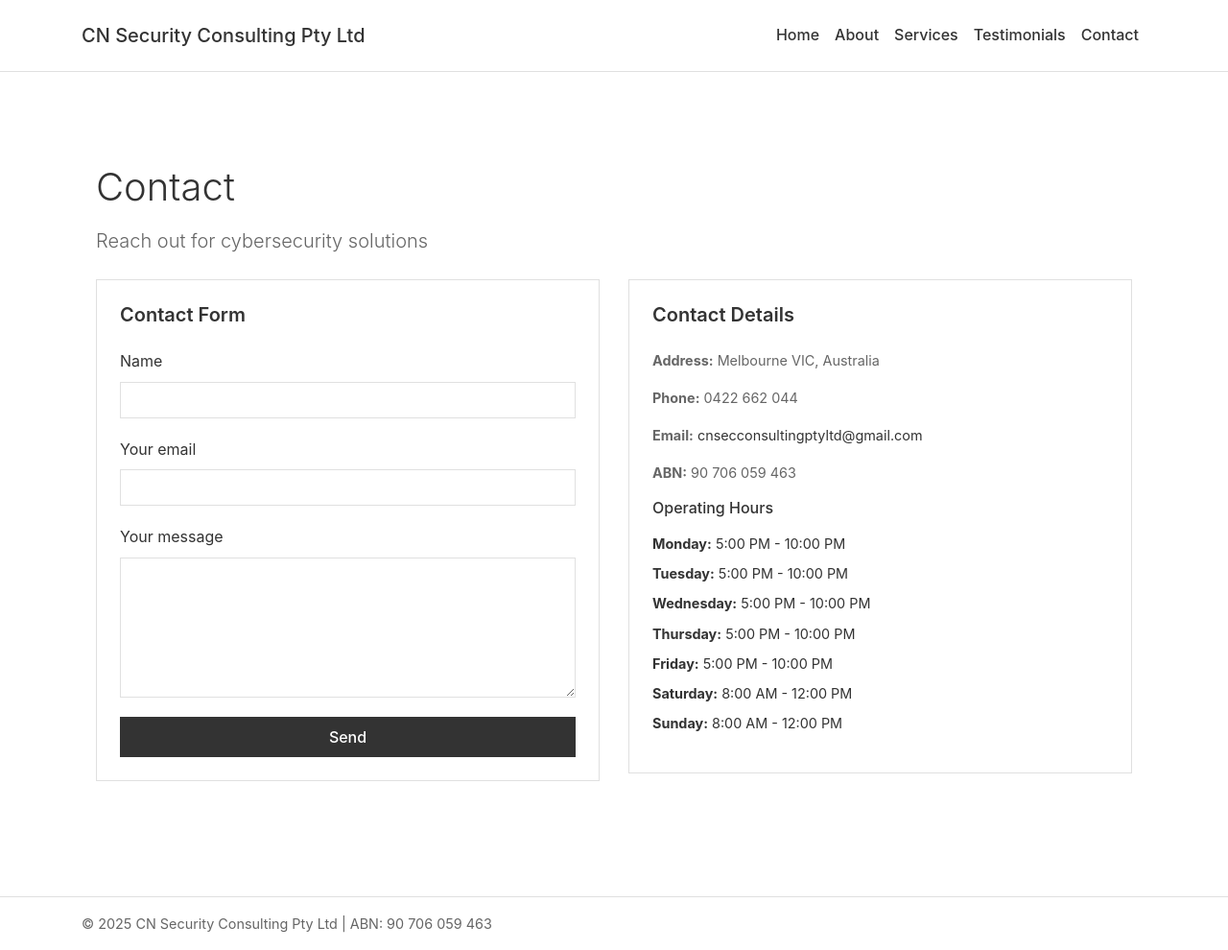
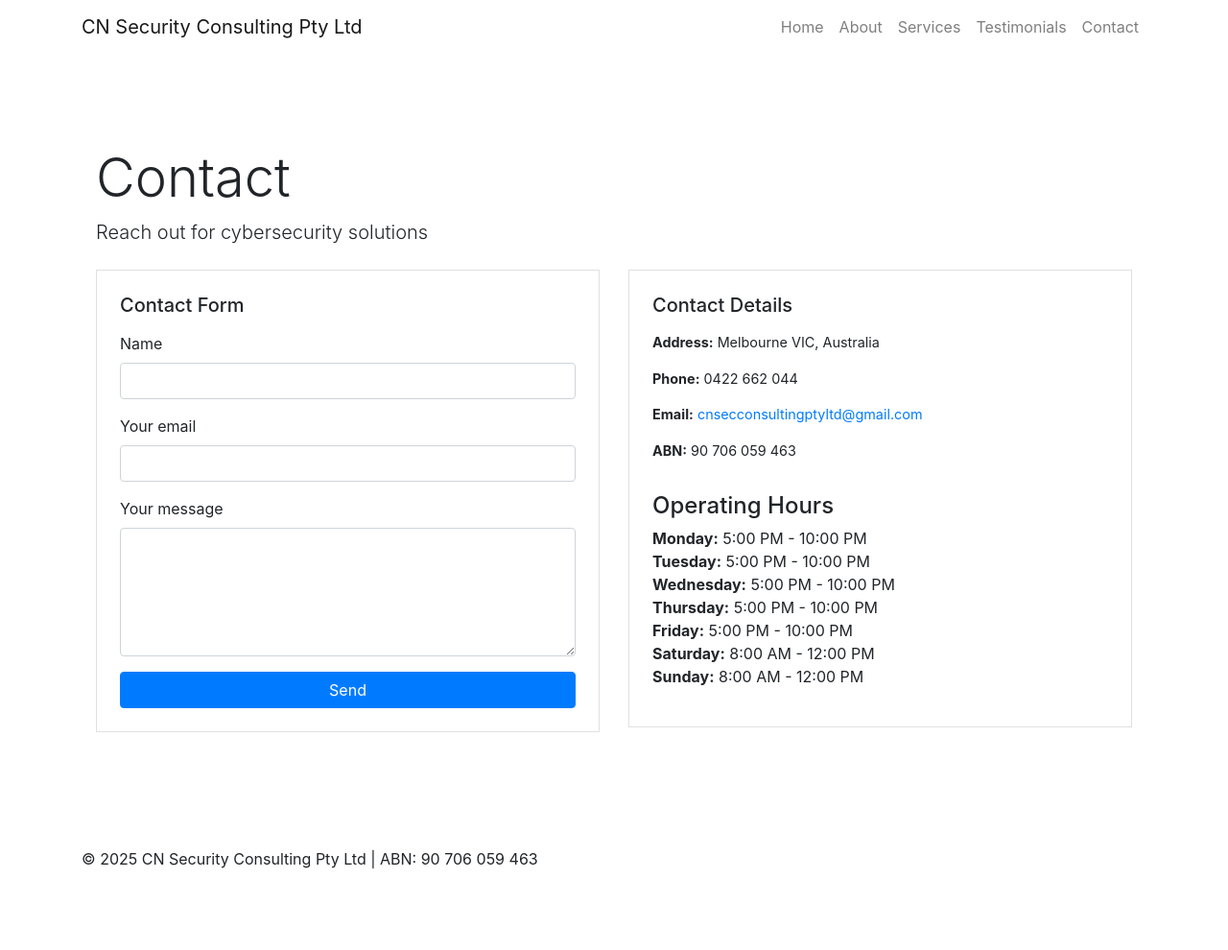
Before and after one commit to hookthieves/hookthieves.github.io, a Jekyll site: the page built from contact.html, in a window 1280 px wide. Shown: the whole page at 96% size. Built offline with Jekyll 4.4.1, drawn with Linux system fonts in a browser that asks for light colours; after the commit the page ends 923 px from its top, so only the background shows below that.

Commit message:
Update style.css

```diff
--- a/assets/css/style.css
+++ b/assets/css/style.css
@@ -1,169 +1,33 @@
-/* Minimal White Theme */
-body {
-    background-color: #ffffff;
-    color: #333333;
-    font-family: -apple-system, BlinkMacSystemFont, "Segoe UI", Roboto, "Helvetica Neue", Arial, sans-serif;
-    line-height: 1.6;
-}
-
-.navbar {
-    background-color: #ffffff;
-    border-bottom: 1px solid #e0e0e0;
-    padding: 1rem 0;
-}
-
-.navbar-brand, .nav-link {
-    color: #333333 !important;
-    font-weight: 500;
-}
-
-.navbar-brand:hover, .nav-link:hover {
-    color: #666666 !important;
-}
-
-.jumbotron {
-    background-color: #f8f8f8;
-    color: #333333;
-    border: 1px solid #e0e0e0;
-    border-radius: 0;
-    padding: 2rem;
-    margin-bottom: 2rem;
-}
-
-.btn-primary {
-    background-color: #333333;
-    border-color: #333333;
-    color: #ffffff;
-    border-radius: 0;
-    padding: 0.5rem 1.5rem;
-    font-weight: 500;
-}
-
-.btn-primary:hover {
-    background-color: #555555;
-    border-color: #555555;
-    color: #ffffff;
-}
-
-.footer {
-    background-color: #ffffff;
-    color: #666666;
-    border-top: 1px solid #e0e0e0;
-    padding: 1rem 0;
-}
-
-.footer-text p {
-    margin-bottom: 0; /* Remove extra spacing on mobile */
-    font-size: 0.9rem; /* Slightly smaller text for mobile */
-}
-
-.form-control {
-    background-color: #ffffff;
-    border: 1px solid #e0e0e0;
-    color: #333333;
-    border-radius: 0;
-    padding: 0.75rem;
-}
-
-.form-control:focus {
-    border-color: #333333;
-    box-shadow: none;
-}
-
-h1, h2, h3 {
-    color: #333333;
-    font-weight: 600;
-    margin-bottom: 1rem;
-}
-
-h1.display-4 {
-    font-size: 2.5rem;
-}
-
-p, .lead {
-    color: #666666;
-}
-
-a {
-    color: #333333;
-}
-
-a:hover {
-    color: #555555;
-    text-decoration: underline;
-}
-
-hr {
-    border-color: #e0e0e0;
-}
-
-/* Contact page enhancements */
+/* Ensure uniform box heights and better spacing */
 .contact-box {
     border: 1px solid #e0e0e0;
     padding: 1.5rem;
     background-color: #ffffff;
+    min-height: 300px; /* Set a minimum height for consistency */
+    display: flex;
+    flex-direction: column;
+    justify-content: space-between; /* Distributes content evenly */
 }
 
 .contact-box h3 {
-    margin-bottom: 1.5rem;
+    margin-bottom: 1rem;
     font-size: 1.25rem;
 }
 
-.contact-box h4 {
-    font-size: 1rem;
+.contact-box p {
     margin-bottom: 1rem;
+    font-size: 0.9rem;
+    flex-grow: 1; /* Allows description to expand and fill space */
 }
 
-.contact-box p, .contact-box ul {
-    margin-bottom: 1rem;
-    font-size: 0.9rem;
+.contact-box p:last-child {
+    margin-bottom: 0; /* Remove bottom margin from last paragraph */
 }
 
-.contact-box ul li {
-    margin-bottom: 0.5rem;
-}
-
-.btn-block {
-    display: block;
-    width: 100%;
-}
-
-/* Ensure consistent spacing */
-.form-group {
-    margin-bottom: 1.25rem;
-}
-
-/* Mobile-specific adjustments */
+/* Mobile adjustments */
 @media (max-width: 767.98px) {
-    h1.display-4 {
-        font-size: 2rem; /* Smaller heading on mobile */
-    }
-
-    .lead {
-        font-size: 1rem; /* Smaller lead text on mobile */
-    }
-
     .contact-box {
-        padding: 1rem; /* Less padding on mobile */
-    }
-
-    .contact-box h3 {
-        font-size: 1.1rem; /* Slightly smaller headings */
-    }
-
-    .footer-text p {
-        font-size: 0.85rem; /* Even smaller footer text on mobile */
-    }
-
-    .footer .row {
-        text-align: left; /* Ensure left alignment on mobile */
-    }
-
-    .navbar {
-        padding: 0.5rem 0; /* Reduce navbar padding on mobile */
-    }
-
-    .btn-primary {
-        padding: 0.4rem 1rem; /* Slightly smaller buttons */
+        padding: 1rem;
+        min-height: auto; /* Remove fixed height on mobile for natural stacking */
     }
 }
```
